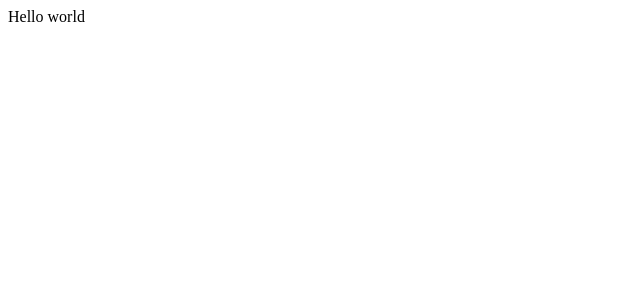
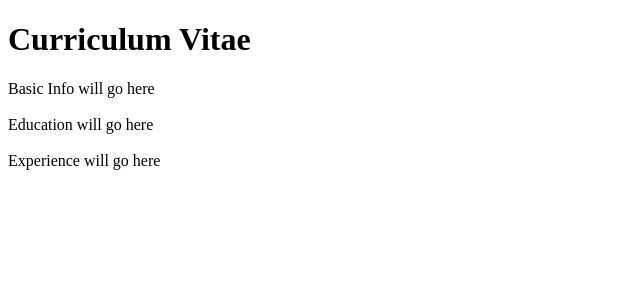
Before and after one commit to mike-shine/CV-application, a React (Create React App) app in the folder cv-project/: page / in a window 1280 px wide. Shown: the top 300 px of the page, without its empty margins (0-640 px from the left). Built offline with nearby package versions, Linux system fonts and the light colour scheme.

Commit message:
added components folder and component files, displaying simple text through App on DOM

```diff
--- a/cv-project/src/App.js
+++ b/cv-project/src/App.js
@@ -1,11 +1,26 @@
-import React from 'react';
+import React, {Component} from 'react';
+import BasicInfo from './components/BasicInfo';
+import Education from './components/Education';
+import Experience from './components/Experience';
 
-function App() {
-  return (
-    <div>
-    Hello world
-    </div>
-  );
+class App extends Component {
+  constructor() {
+    super();
+    this.state = {};
+  }
+  render() {
+    return (
+      <div>
+        <h1>Curriculum Vitae</h1>
+        <div>
+          <BasicInfo /><br/>
+          <Education /><br/>
+          <Experience /><br/>
+        </div>
+      </div>
+    );
+  }
+
 }
 
 export default App;
--- /dev/null
+++ b/cv-project/src/components/BasicInfo.js
@@ -0,0 +1,11 @@
+import React from 'react';
+
+function BasicInfo(props) {
+  return (
+    <div>
+      Basic Info will go here
+    </div>
+  );
+};
+
+export default BasicInfo;
--- /dev/null
+++ b/cv-project/src/components/Education.js
@@ -0,0 +1,11 @@
+import React from 'react';
+
+function Education(props) {
+  return (
+    <div>
+      Education will go here
+    </div>
+  );
+};
+
+export default Education;
--- /dev/null
+++ b/cv-project/src/components/Experience.js
@@ -0,0 +1,11 @@
+import React from 'react';
+
+function Experience(props) {
+  return (
+    <div>
+      Experience will go here
+    </div>
+  );
+};
+
+export default Experience;
```
